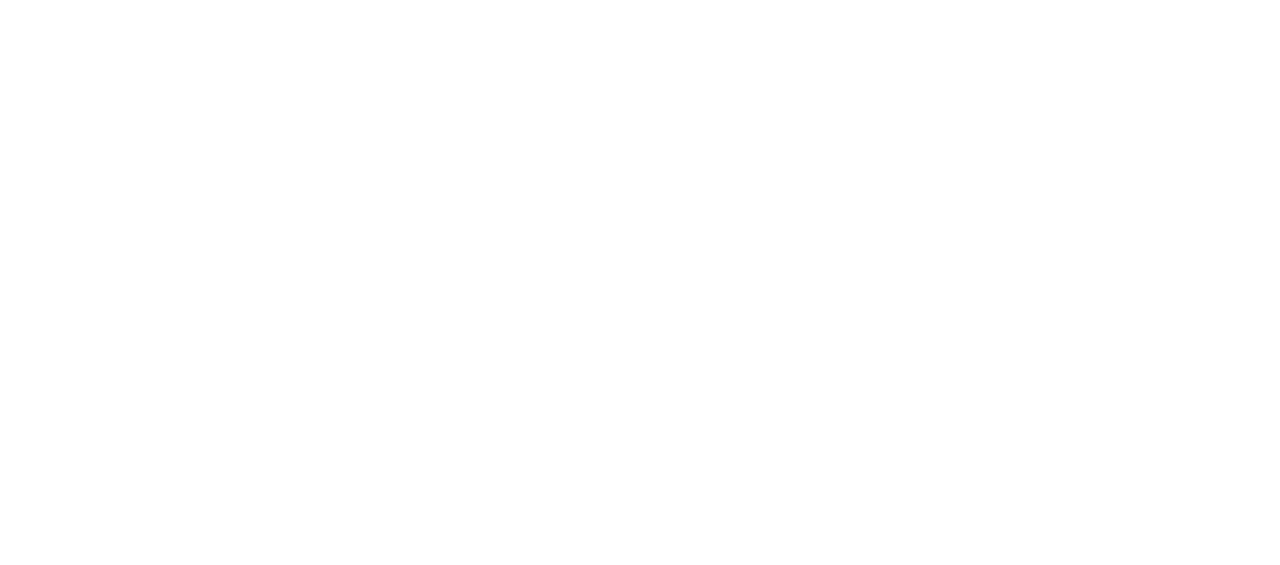
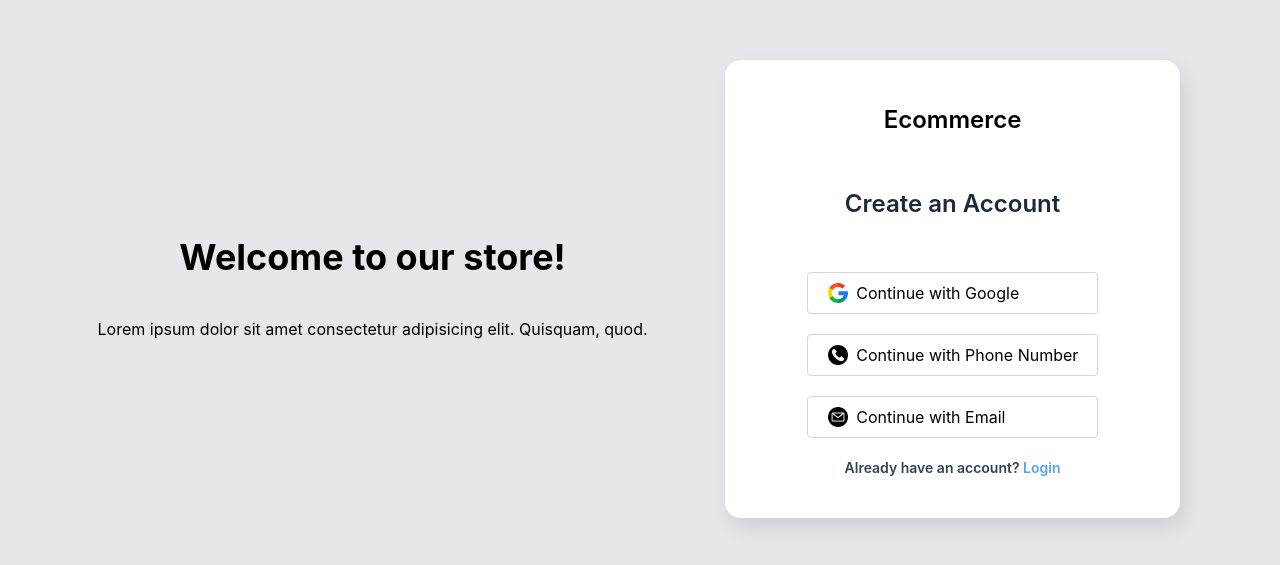
Before and after one commit to Mallikarjuna-30/frontend_ecommerce_website, a React (Vite) app: page /signup in a window 1280 px wide. Before the commit this address had no page. Shown: the part 111-676 px from the top of the page. Built offline with nearby package versions, Linux system fonts and the light colour scheme.

Commit message:
feat: Work under progresss . . . .

```diff
--- a/src/App.jsx
+++ b/src/App.jsx
@@ -2,6 +2,7 @@
 import { BrowserRouter, Routes, Route } from "react-router-dom";
 import LoginPage from './Pages/LoginPage';
 import HomePage from './Pages/HomePage';
+import SignInPage from './Pages/SignInPage';
 
 const App = () => {
   return (
@@ -10,6 +11,7 @@
         <Routes>
           <Route path="/" element={<HomePage />} />
           <Route path="/login" element={<LoginPage />} />
+          <Route path='/signup' element={<SignInPage />} />
         </Routes>
       </BrowserRouter>
     </div>
--- a/src/Components/Navbar.jsx
+++ b/src/Components/Navbar.jsx
@@ -7,9 +7,9 @@
             <div className='flex items-center justify-between p-4 bg-transparent text-black rounded-xl'>
                 <div className='flex items-center justify-between w-full ml-5 mr-5'>
                     <div>
-                        <h2 className='text-2xl font-semibold'>Ecommerce</h2>
+                        <h2 className='text-3xl font-semibold ml-10'>Ecommerce</h2>
                     </div>
-                    <div className='flex gap-5 text-lg font-medium'>
+                    <div className='flex gap-5 text-lg font-medium mr-10'>
                         <Link to="/" className="relative after:content-[''] after:absolute after:left-0 after:-bottom-1 after:w-0 after:h-[2px] after:bg-black after:transition-all after:duration-300 hover:after:w-full cursor-pointer">Home</Link>
                         <Link to="/products" className="relative after:content-[''] after:absolute after:left-0 after:-bottom-1 after:w-0 after:h-[2px] after:bg-black after:transition-all after:duration-300 hover:after:w-full cursor-pointer">Products</Link>
                         <Link to="/cart" className="relative after:content-[''] after:absolute after:left-0 after:-bottom-1 after:w-0 after:h-[2px] after:bg-black after:transition-all after:duration-300 hover:after:w-full cursor-pointer">Cart</Link>
--- /dev/null
+++ b/src/Components/SignUpDetails.jsx
@@ -0,0 +1,34 @@
+import React from 'react'
+import { Link } from 'react-router-dom'
+import google from '../Images/google.png'
+import phone from '../Images/phone-call.png'
+import email from '../Images/email.png'
+
+const SignUpDetails = () => {
+    return (
+        <div className='flex w-full h-full items-center justify-center p-5'>
+            <div className='flex flex-col h-full w-full justify-center items-center mb-5'>
+                <h1 className='text-2xl text-center text-gray-800 font-semibold mb-8 mt-0'>Create an Account</h1>
+                <div className="flex flex-col gap-5 mt-5 w-[70%]">
+                    <div className="bg-transparent hover:bg-blue-100 p-2 rounded flex items-center border border-gray-300 transition-all duration-300 justify-start pl-5 cursor-pointer">
+                        <img src={google} alt="" className='w-5 h-5 mr-2' />
+                        <p>Continue with Google</p>
+                    </div>
+                    <div className="bg-transparent hover:bg-blue-100 p-2 rounded flex items-center border border-gray-300 transition-all duration-300 justify-start pl-5 cursor-pointer">
+                        <img src={phone} alt="" className='w-5 h-5 mr-2' />
+                        <p>Continue with Phone Number</p>
+                    </div>
+                    <div className="bg-transparent hover:bg-blue-100 p-2 rounded flex items-center border border-gray-300 transition-all duration-300 justify-start pl-5 cursor-pointer">
+                        <img src={email} alt="" className='w-5 h-5 mr-2' />
+                        <p>Continue with Email</p>
+                    </div>
+                </div>
+                <div className='flex justify-center items-center mt-5'>
+                    <p className='text-sm text-gray-700 font-semibold'>Already have an account? <Link to="/login" className='text-blue-400 font-semibold hover:underline cursor-pointer'>Login</Link></p>
+                </div>
+            </div>
+        </div>
+    )
+}
+
+export default SignUpDetails
--- /dev/null
+++ b/src/Data/products.js
@@ -0,0 +1,52 @@
+const products = [
+    {
+        id: 1,
+        name: "Casual Shirt",
+        price: "₹799",
+        image: "https://rukminim2.flixcart.com/image/612/612/xif0q/t-shirt/i/i/c/m-askpqrgf912536-allen-solly-original-imagxfestpkpnezz.jpeg?q=70",
+    },
+    {
+        id: 2,
+        name: "Formal Shirt",
+        price: "₹999",
+        image: "https://images.unsplash.com/photo-1596755094514-f87e34085b2c",
+    },
+    {
+        id: 3,
+        name: "Oversized Shirt",
+        price: "₹699",
+        image: "https://images.unsplash.com/photo-1521572163474-6864f9cf17ab",
+    },
+    {
+        id: 4,
+        name: "Printed Shirt",
+        price: "₹899",
+        image: "https://images.unsplash.com/photo-1581655353564-df123a1eb820",
+    },
+    {
+        id: 5,
+        name: "Printed Shirt",
+        price: "₹899",
+        image: "https://images.unsplash.com/photo-1581655353564-df123a1eb820",
+    },
+    {
+        id: 6,
+        name: "Printed Shirt",
+        price: "₹899",
+        image: "https://images.unsplash.com/photo-1581655353564-df123a1eb820",
+    },
+    {
+        id: 7,
+        name: "Printed Shirt",
+        price: "₹899",
+        image: "https://images.unsplash.com/photo-1581655353564-df123a1eb820",
+    },
+    {
+        id: 8,
+        name: "Printed Shirt",
+        price: "₹899",
+        image: "https://images.unsplash.com/photo-1581655353564-df123a1eb820",
+    },
+];
+
+export default products
--- a/src/Pages/HomePage.jsx
+++ b/src/Pages/HomePage.jsx
@@ -1,7 +1,7 @@
 import React from 'react'
 import Navbar from '../Components/Navbar'
 import ImageSlide from '../Components/ImageSlide'
-
+import ProductsArea from './ProductsArea'
 const HomePage = () => {
     return (
         <div className='w-screen h-full'>
@@ -11,9 +11,7 @@
                 <h2 className='text-3xl text-black font-bold'>Elevate Your Shopping Experience</h2>
                 <p className='text-lg mt-2 text-gray-600 font-medium'>“Discover the latest trends at unbeatable prices.”</p>
             </div>
-            <div className='flex flex-wrap'>
-
-            </div>
+            <ProductsArea />
         </div>
     )
 }
--- /dev/null
+++ b/src/Pages/ProductsArea.jsx
@@ -0,0 +1,24 @@
+import React from 'react'
+import products from '../Data/products'
+
+const ProductsArea = () => {
+    return (
+        <div className='p-8 w-screen h-screen '>
+            <h1 className='text-gray-700 text-2xl font-semibold'>Trending T-Shirts</h1>
+            <div className='grid grid-cols-4 gap-5'>
+                {products.map((item) => {
+                    <div key={item.id} className="flex shadow-[5px_10px_20px_0px_rgba(0,0,0,0.1)] rounded-xl overflow-hidden">
+                        <img src={item.image} alt={item.name} className="w-[150px] h-[350px] rounded-xl" />
+                        <div className='w-full h-full'>
+                            <h2 className='font-bold text-gray-900'>{item.name}</h2>
+                            <p>{item.price}</p>
+                            <button className='text-gray-600 underline'>View Details</button>
+                        </div>
+                    </div>
+                })}
+            </div>
+        </div>
+    )
+}
+
+export default ProductsArea
--- a/src/Pages/LoginPage.jsx
+++ b/src/Pages/SignInPage.jsx
@@ -1,8 +1,8 @@
 import React from 'react'
-import LoginDetails from '../Components/LoginDetails'
 import { Link } from 'react-router-dom'
+import SignUpDetails from '../Components/SignUpDetails'
 
-const LoginPage = () => {
+const SignInPage = () => {
     return (
         <div className='flex min-h-screen w-full bg-gray-200 items-center justify-center p-5'>
             <div className='flex flex-col text-black h-full w-full justify-center items-center'>
@@ -14,11 +14,11 @@
                     <Link to="/" className='p-2 text-black font-semibold text-2xl'>Ecommerce</Link>
                 </div>
                 <div className='flex w-full h-full gap-5'>
-                    <LoginDetails />
+                    <SignUpDetails />
                 </div>
             </div>
         </div>
     )
 }
 
-export default LoginPage
+export default SignInPage
```
